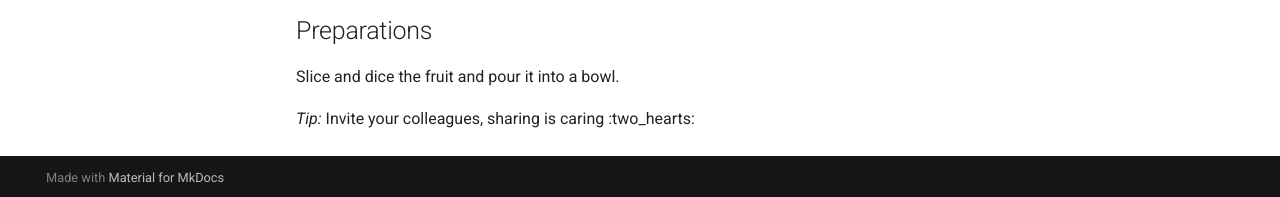
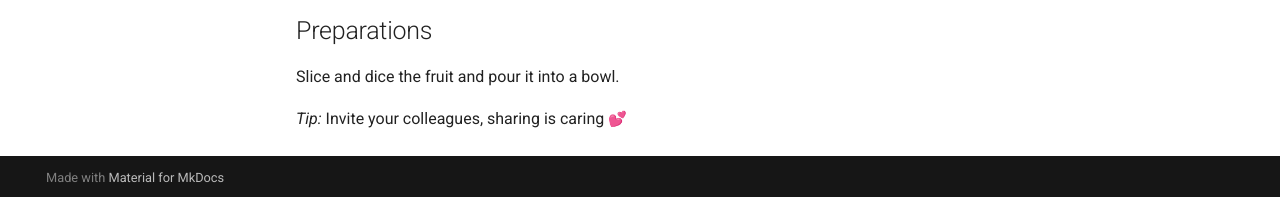
Before and after one commit to Clinical-Genomics/meatballs, an MkDocs documentation site: the page built from docs/Desserts/fruit_salad.md, in a window 1280 px wide and 1132 px high. Shown: the part 932-1129 px from the top of the window. Built offline with MkDocs 1.6.1 and Material for MkDocs 9.7.7, drawn with Linux system fonts in a browser that asks for light colours; emoji names are drawn with the system emoji font; comment, search, counter and statistics services are not loaded.

Commit message:
adds emojis

```diff
--- a/mkdocs.yml
+++ b/mkdocs.yml
@@ -11,6 +11,9 @@ markdown_extensions:
     - markdown_include.include:
           base_path: docs
     - pymdownx.superfences
+    - pymdownx.emoji:
+          emoji_index: !!python/name:materialx.emoji.twemoji
+          emoji_generator: !!python/name:materialx.emoji.to_svg
 
 theme:
     name: "material"
```
